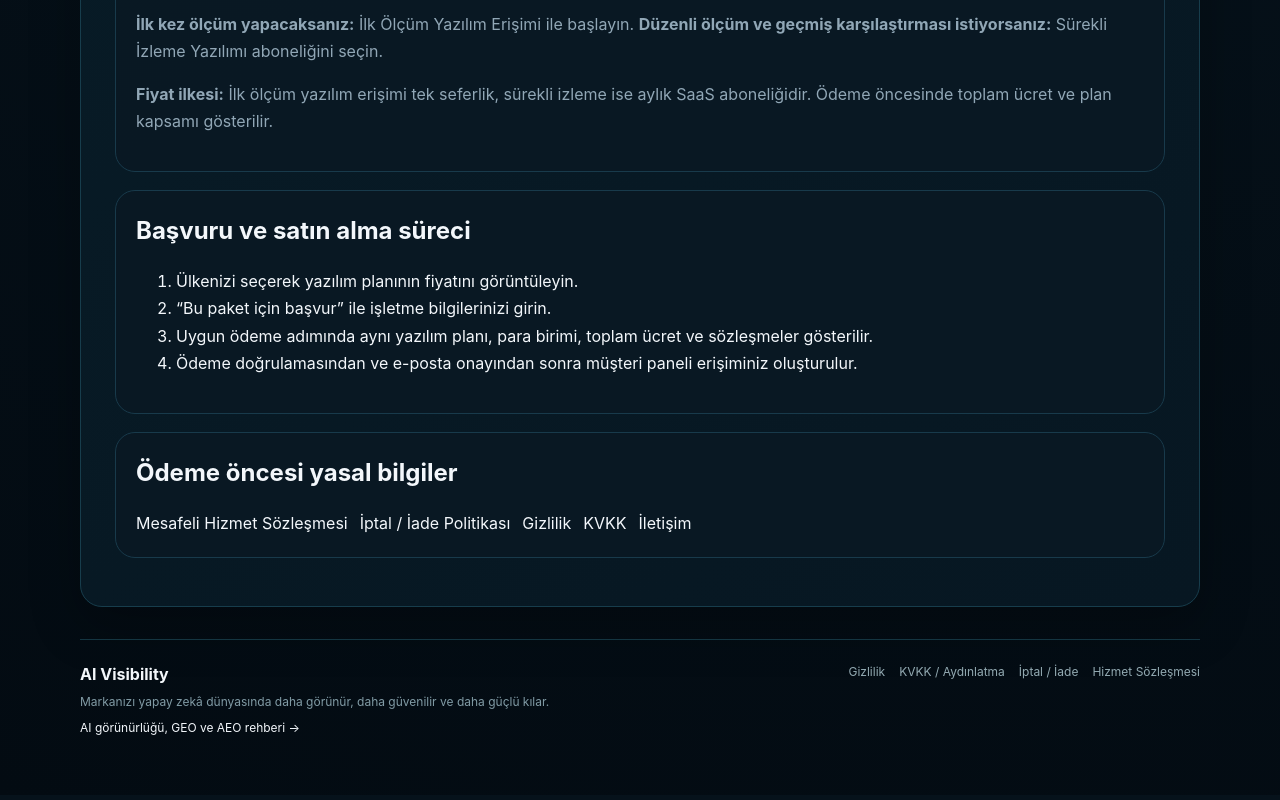
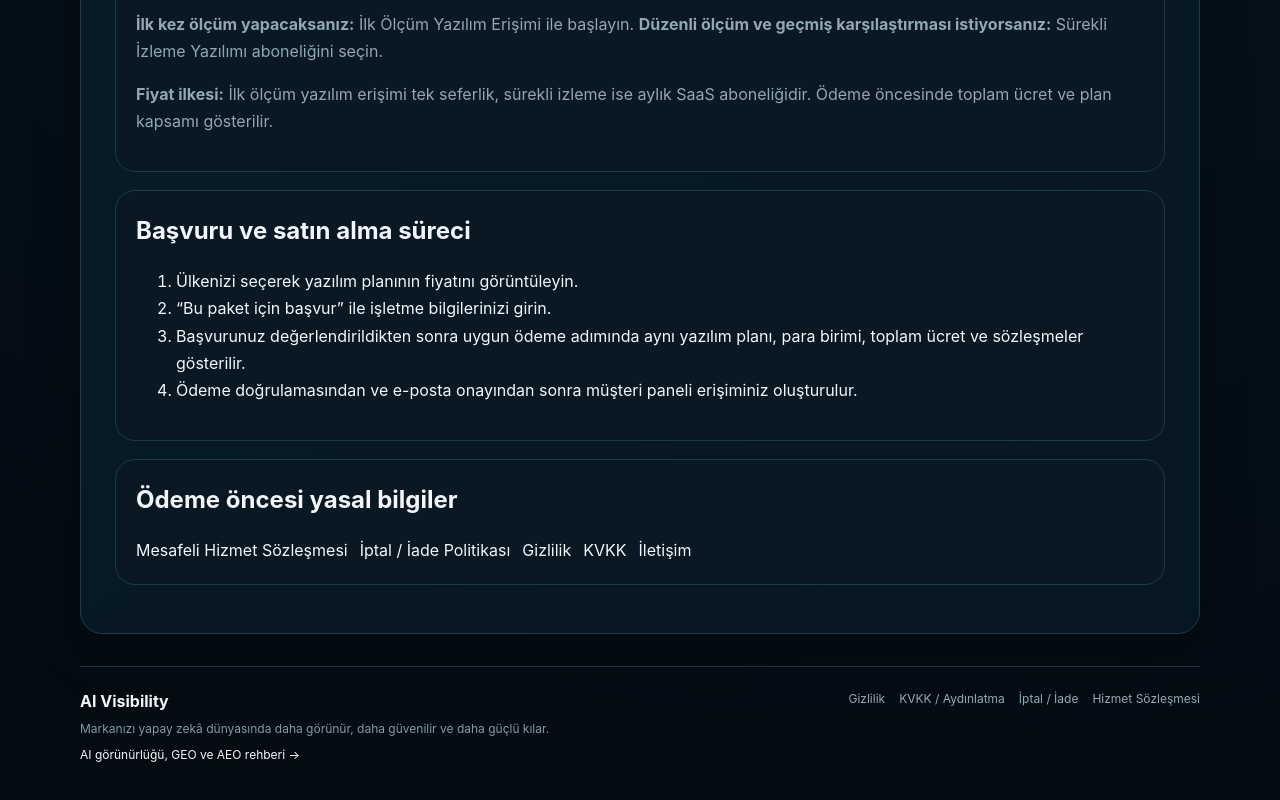
Before and after one commit to mehmetozan-5858/ai-visibility, a Next.js app: page /hizmetler in a window 1280 px wide. Shown: the part 1256-2056 px from the top of the page. Built offline with nearby package versions, Linux system fonts and the light colour scheme; no server answers.

Commit message:
Restore application-before-payment wording

```diff
--- a/app/hizmetler/page.js
+++ b/app/hizmetler/page.js
@@ -19,7 +19,7 @@ export default async function Page({searchParams}){
   </div>
   <section className="panel" style={{padding:20,marginTop:18}}><h2>Ne satın alırsınız?</h2><p>Satın alma; AI Visibility web uygulamasına ve seçilen plandaki yazılım özelliklerine erişim sağlar. Ölçüm, kanıt görünümü, geçmiş karşılaştırmaları ve panel içi otomatik çıktılar bulut tabanlı yazılım tarafından sunulur.</p><p>Bu sitede Paddle üzerinden reklam kampanyası yönetimi, pazarlama ajansı hizmeti, danışmanlık, koçluk veya müşteri adına yapılan manuel uygulama hizmeti satılmaz.</p></section>
   <section className="panel" style={{padding:20,marginTop:18}}><h2>Hangi plan size uygun?</h2><p><b>İlk kez ölçüm yapacaksanız:</b> İlk Ölçüm Yazılım Erişimi ile başlayın. <b>Düzenli ölçüm ve geçmiş karşılaştırması istiyorsanız:</b> Sürekli İzleme Yazılımı aboneliğini seçin.</p><p><b>Fiyat ilkesi:</b> İlk ölçüm yazılım erişimi tek seferlik, sürekli izleme ise aylık SaaS aboneliğidir. Ödeme öncesinde toplam ücret ve plan kapsamı gösterilir.</p></section>
-  <section className="panel" style={{padding:20,marginTop:18}}><h2>Başvuru ve satın alma süreci</h2><ol><li>Ülkenizi seçerek yazılım planının fiyatını görüntüleyin.</li><li>“Bu paket için başvur” ile işletme bilgilerinizi girin.</li><li>Uygun ödeme adımında aynı yazılım planı, para birimi, toplam ücret ve sözleşmeler gösterilir.</li><li>Ödeme doğrulamasından ve e-posta onayından sonra müşteri paneli erişiminiz oluşturulur.</li></ol></section>
+  <section className="panel" style={{padding:20,marginTop:18}}><h2>Başvuru ve satın alma süreci</h2><ol><li>Ülkenizi seçerek yazılım planının fiyatını görüntüleyin.</li><li>“Bu paket için başvur” ile işletme bilgilerinizi girin.</li><li>Başvurunuz değerlendirildikten sonra uygun ödeme adımında aynı yazılım planı, para birimi, toplam ücret ve sözleşmeler gösterilir.</li><li>Ödeme doğrulamasından ve e-posta onayından sonra müşteri paneli erişiminiz oluşturulur.</li></ol></section>
   <section className="panel" style={{padding:20,marginTop:18}}><h2>Ödeme öncesi yasal bilgiler</h2><div style={{display:"flex",gap:12,flexWrap:"wrap"}}><Link href="/mesafeli-hizmet-sozlesmesi">Mesafeli Hizmet Sözleşmesi</Link><Link href="/iptal-iade">İptal / İade Politikası</Link><Link href="/gizlilik">Gizlilik</Link><Link href="/kvkk">KVKK</Link><Link href="/iletisim">İletişim</Link></div></section>
  </PublicPage>;
 }
```
